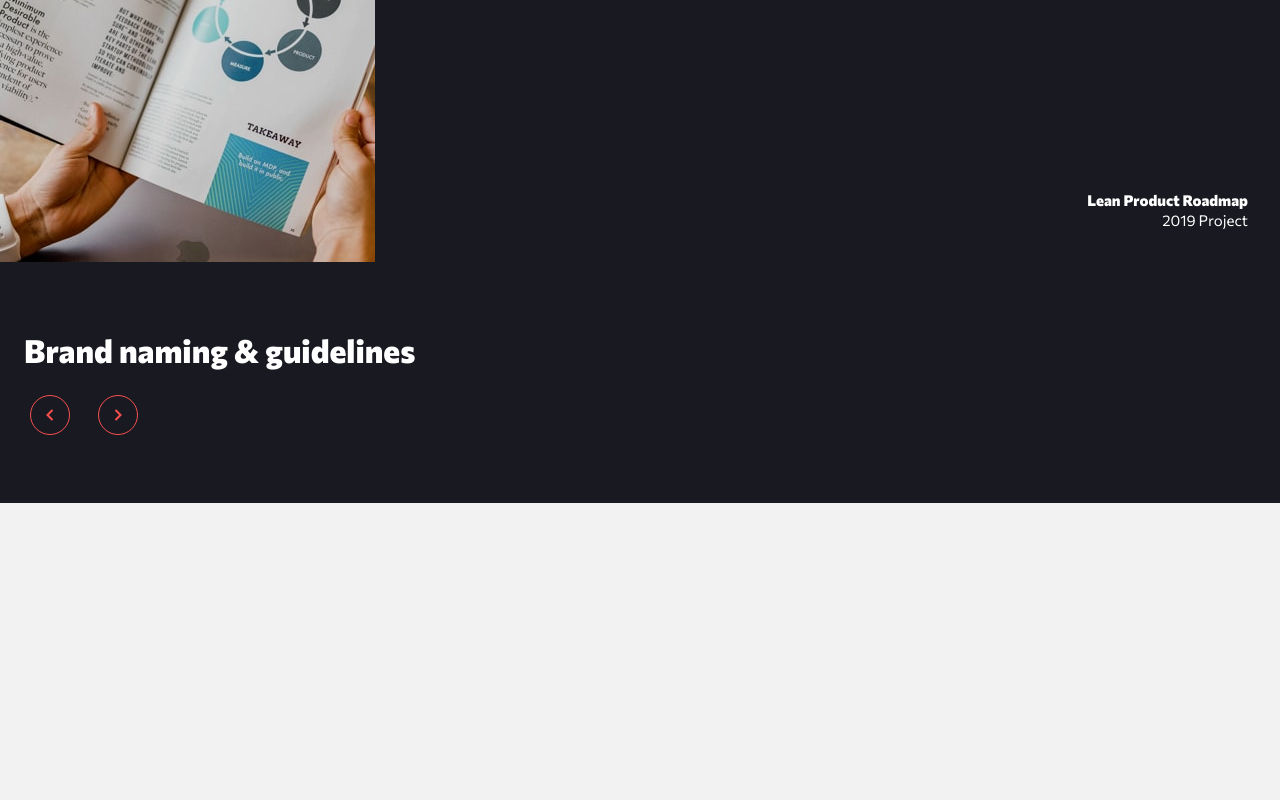
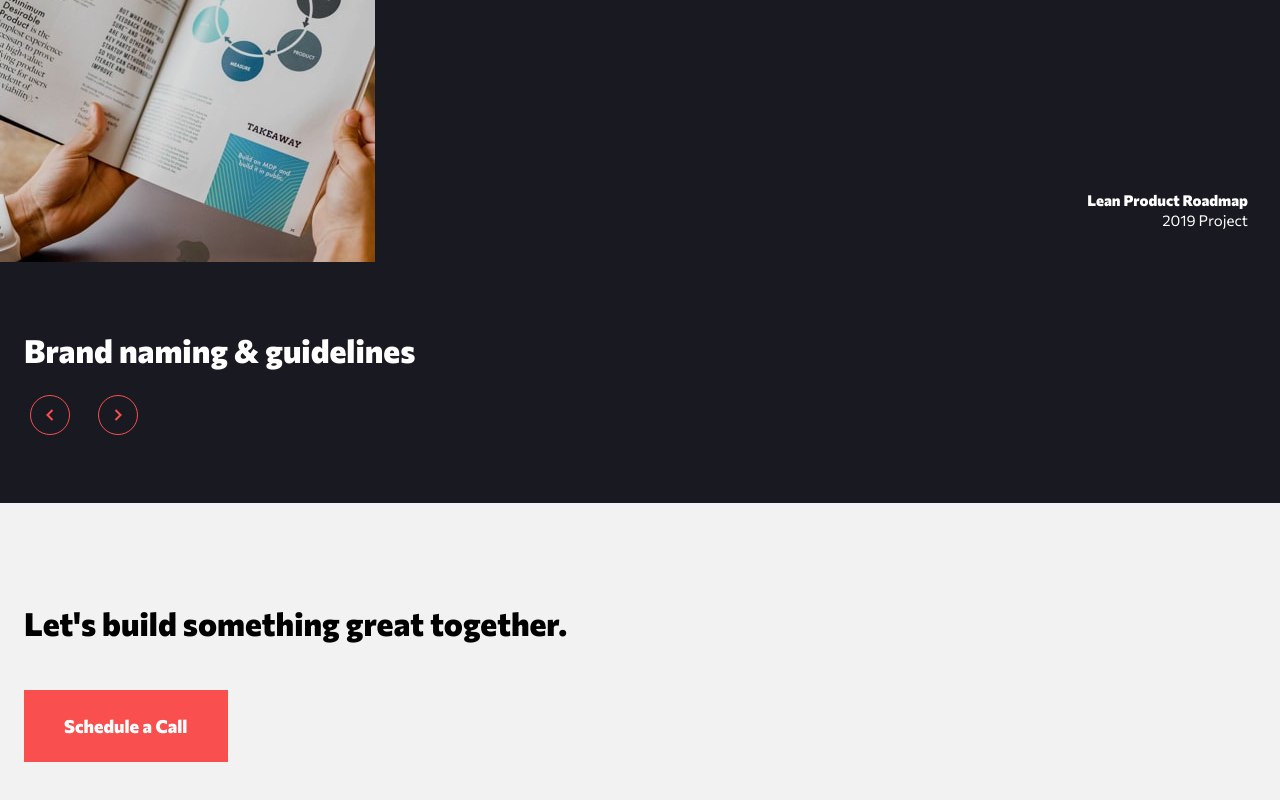
Before and after one commit to Oleksandr-Berd/creative-agency, a React (Create React App) app: page / in a window 1280 px wide. Shown: the part 2966-3766 px from the top of the page. Before the commit the page ends 3469 px from the top, so only its background shows below. Built offline with nearby package versions, Linux system fonts and the light colour scheme.

Commit message:
mob footer is done

```diff
--- a/src/App.tsx
+++ b/src/App.tsx
@@ -2,6 +2,7 @@ import About from "./components/About/About";
 import SharedLayout from "./layouts/SharedLayout/SharedLayout";
 import Services from "./components/Services/Services";
 import Projects from "./components/Projects/Projects";
+import Footer from "./layouts/Footer/Footer";
 
 function App() {
   return (
@@ -10,6 +11,7 @@ function App() {
         <About />
         <Services />
         <Projects />
+        <Footer/>
       </SharedLayout>
     </>
   );
--- /dev/null
+++ b/src/layouts/Footer/Footer.tsx
@@ -0,0 +1,12 @@
+import * as SC from './FooterStyled'
+
+import LinkBtn from "../../ui/LinkBtn/LinkBtn";
+
+const Footer:React.FC = () => {
+    return ( <SC.FooterStyled>
+        <SC.Content>Let's build something great together.</SC.Content>
+        <LinkBtn path="#" content="Schedule a Call"/>
+    </SC.FooterStyled> );
+}
+
+export default Footer;
--- /dev/null
+++ b/src/layouts/Footer/FooterStyled.ts
@@ -0,0 +1,16 @@
+import styled from "@emotion/styled";
+
+export const FooterStyled = styled.footer`
+padding-top: 100px;
+padding-bottom: 100px;
+padding-left: 24px;
+padding-right: 24px;
+`
+
+export const Content = styled.h3`
+margin-bottom: 47px;
+
+font-family: "ComExtraBold";
+font-size: 32px;
+line-height: 1.25;
+`
```
